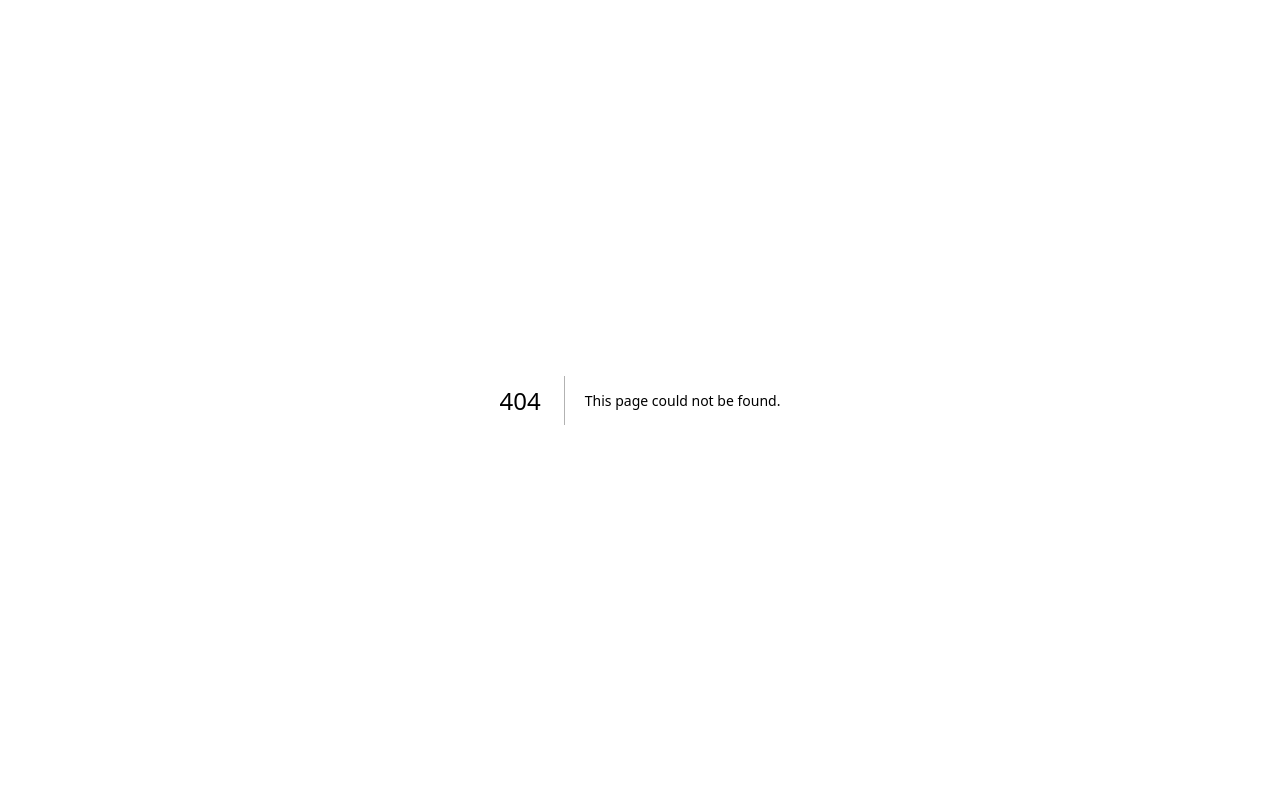
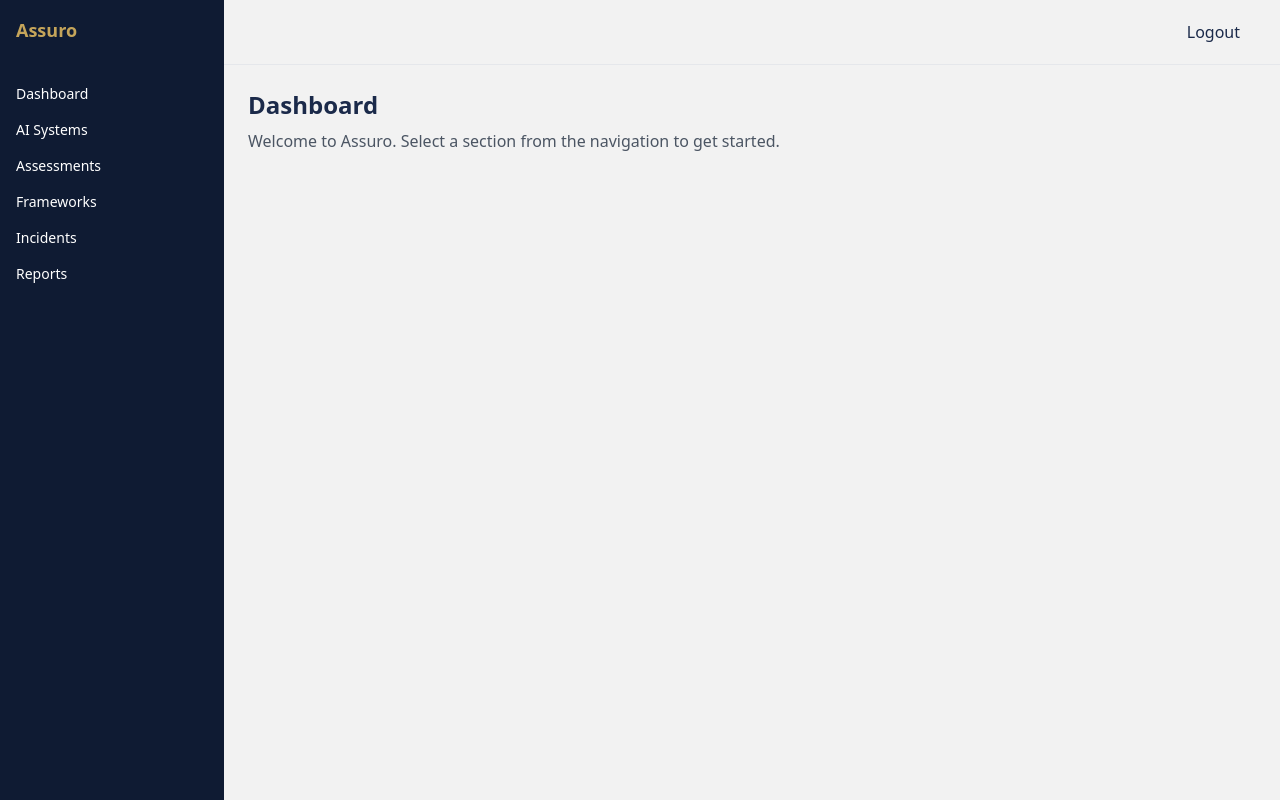
Before and after one commit to YASSERRMD/Assuro, a Next.js app in the folder web/: page /dashboard in a window 1280 px wide. Before the commit this address had no page. Built offline with nearby package versions, Linux system fonts and the light colour scheme.

Commit message:
feat: add protected dashboard placeholder

```diff
--- /dev/null
+++ b/web/src/app/dashboard/page.tsx
@@ -0,0 +1,12 @@
+'use client'
+
+import { Shell } from '@/components/shell/Shell'
+
+export default function DashboardPage() {
+  return (
+    <Shell>
+      <h1 className="text-2xl font-bold text-navy">Dashboard</h1>
+      <p className="mt-2 text-gray-600">Welcome to Assuro. Select a section from the navigation to get started.</p>
+    </Shell>
+  )
+}
```
